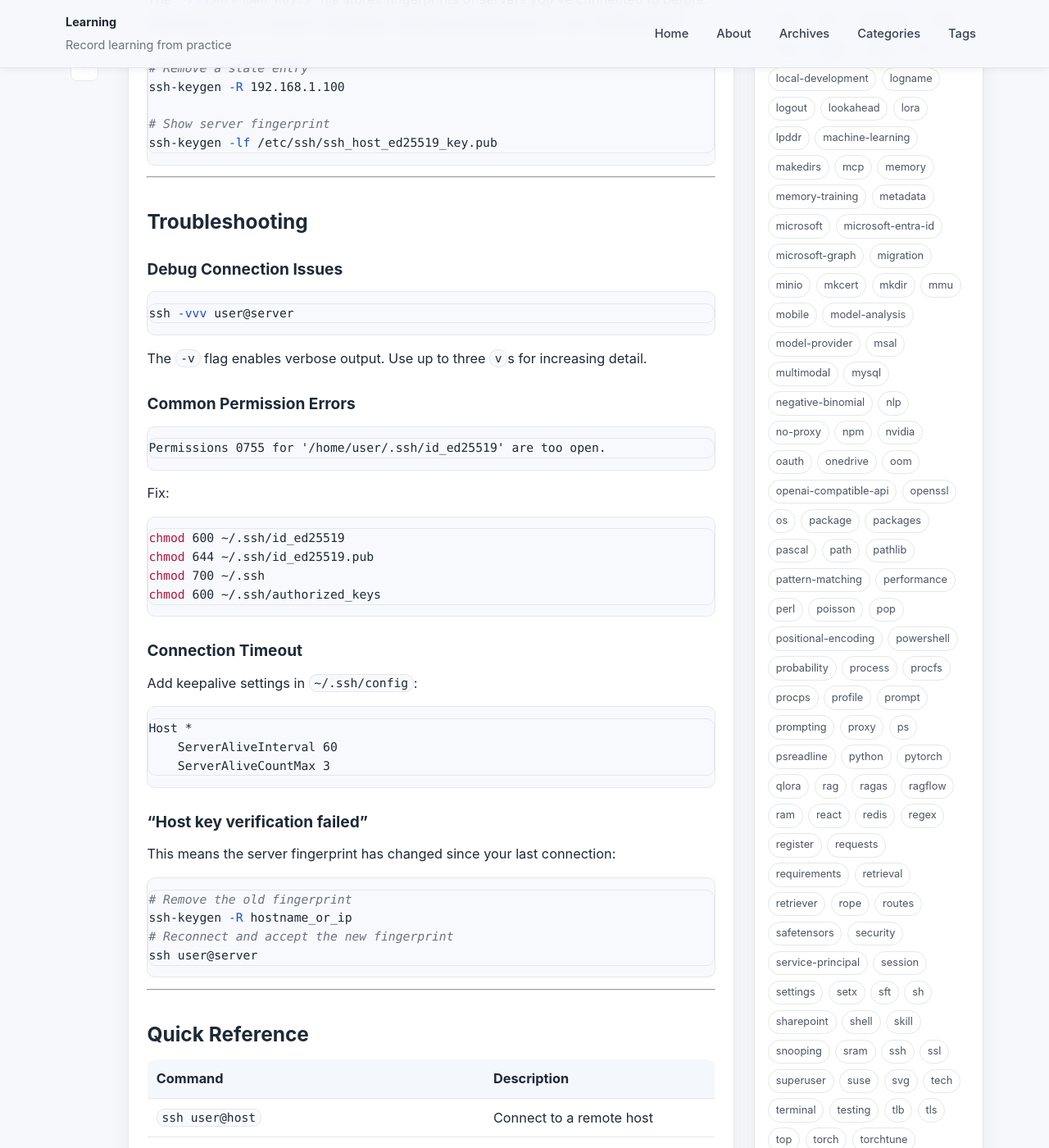
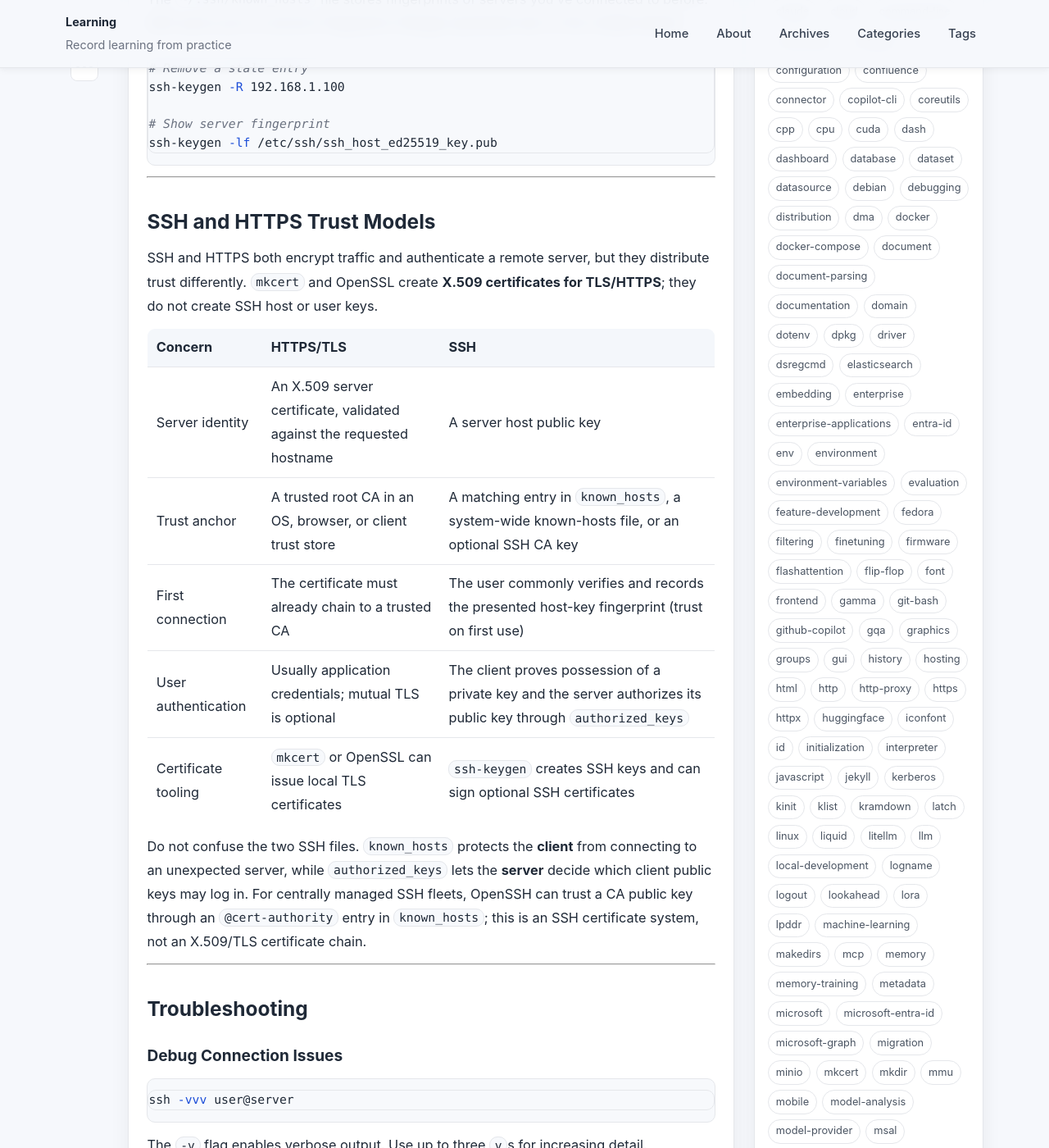
Before and after one commit to guominjia/learn, a Jekyll site: the page built from security/ssh.md, in a window 1280 px wide and 1400 px high, scrolled down 6420 px. Shown: the whole window at 82% size. Built offline with Jekyll 4.4.1, drawn with Linux system fonts in a browser that asks for light colours; our own code applies the rules of GitHub Pages for plain Markdown files.

Commit message:
feat(docs): Add section comparing SSH and HTTPS trust models

```diff
--- a/security/ssh.md
+++ b/security/ssh.md
@@ -263,6 +263,22 @@ ssh-keygen -lf /etc/ssh/ssh_host_ed25519_key.pub
 
 ---
 
+## SSH and HTTPS Trust Models
+
+SSH and HTTPS both encrypt traffic and authenticate a remote server, but they distribute trust differently. `mkcert` and OpenSSL create **X.509 certificates for TLS/HTTPS**; they do not create SSH host or user keys.
+
+| Concern | HTTPS/TLS | SSH |
+|---------|-----------|-----|
+| Server identity | An X.509 server certificate, validated against the requested hostname | A server host public key |
+| Trust anchor | A trusted root CA in an OS, browser, or client trust store | A matching entry in `known_hosts`, a system-wide known-hosts file, or an optional SSH CA key |
+| First connection | The certificate must already chain to a trusted CA | The user commonly verifies and records the presented host-key fingerprint (trust on first use) |
+| User authentication | Usually application credentials; mutual TLS is optional | The client proves possession of a private key and the server authorizes its public key through `authorized_keys` |
+| Certificate tooling | `mkcert` or OpenSSL can issue local TLS certificates | `ssh-keygen` creates SSH keys and can sign optional SSH certificates |
+
+Do not confuse the two SSH files. `known_hosts` protects the **client** from connecting to an unexpected server, while `authorized_keys` lets the **server** decide which client public keys may log in. For centrally managed SSH fleets, OpenSSH can trust a CA public key through an `@cert-authority` entry in `known_hosts`; this is an SSH certificate system, not an X.509/TLS certificate chain.
+
+---
+
 ## Troubleshooting
 
 ### Debug Connection Issues
```
